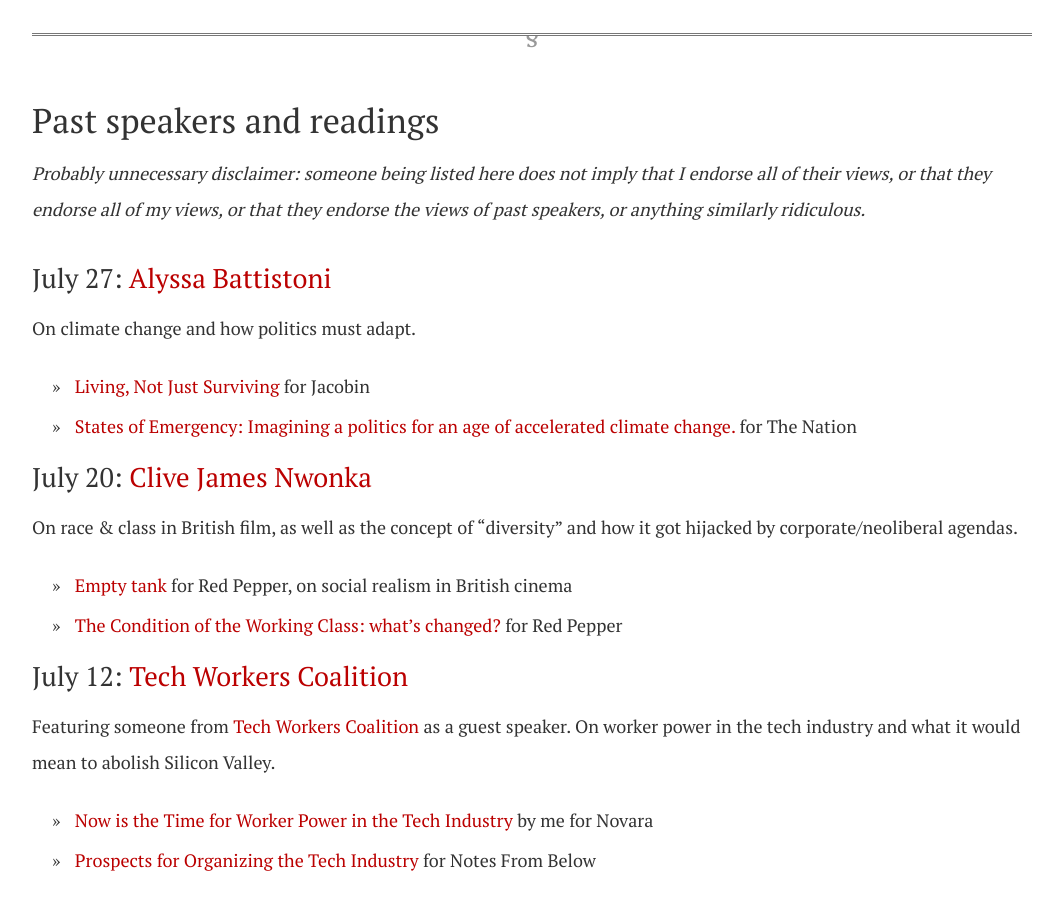
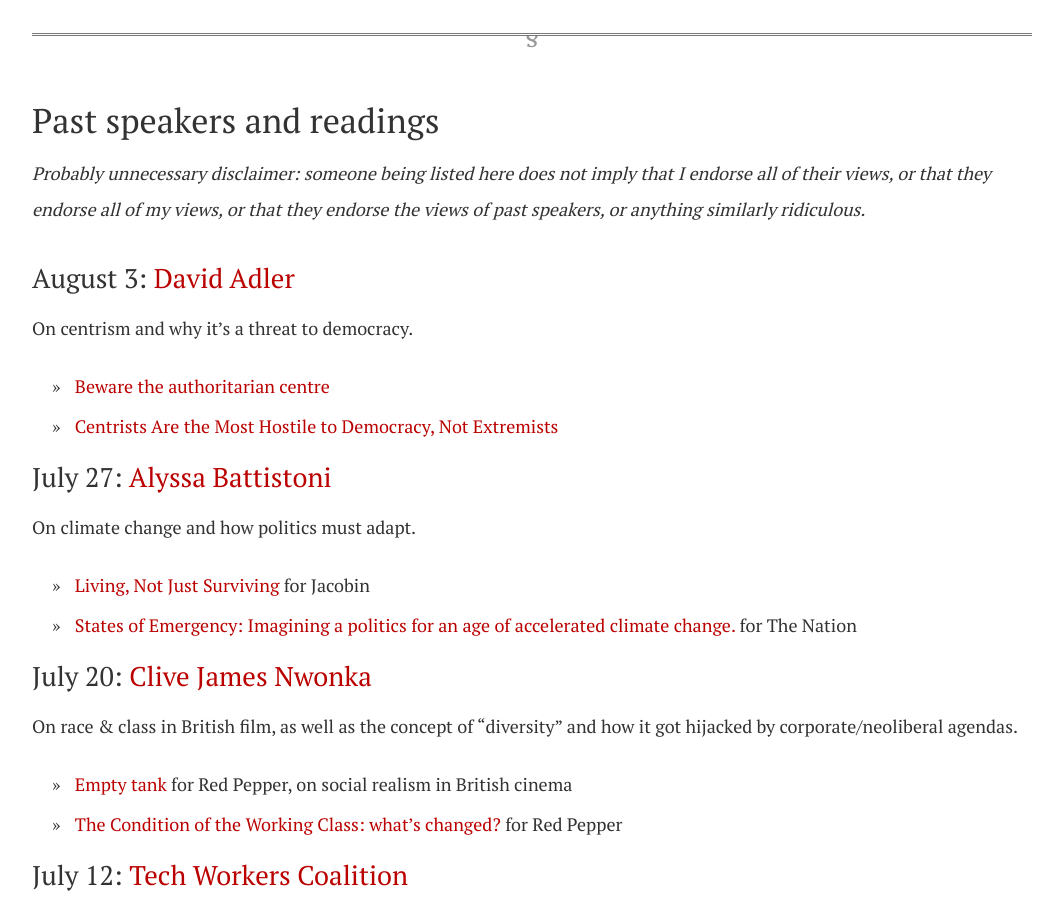
Before and after one commit to dellsystem/dellsystem.github.io, a Jekyll site: the page built from reading-group/index.md, in a window 1280 px wide and 900 px high, scrolled down 1095 px. Shown: the whole window, without its empty margins (108-1171 px from the left). Built offline with Jekyll 4.4.1, drawn with Linux system fonts in a browser that asks for light colours.

Commit message:
Add reading group readings for August 3

```diff
--- a/reading-group/index.md
+++ b/reading-group/index.md
@@ -22,6 +22,13 @@ If you've written articles that you'd like participants to read in order to fram
 ## Past speakers and readings
 
 _Probably unnecessary disclaimer: someone being listed here does not imply that I endorse all of their views, or that they endorse all of my views, or that they endorse the views of past speakers, or anything similarly ridiculous._
+
+### August 3: [David Adler](https://twitter.com/davidrkadler)
+
+On centrism and why it's a threat to democracy.
+
+* [Beware the authoritarian centre](https://www.opendemocracy.net/uk/david-adler/beware-authoritarian-centre)
+* [Centrists Are the Most Hostile to Democracy, Not Extremists](https://www.nytimes.com/interactive/2018/05/23/opinion/international-world/centrists-democracy.html)
 
 ### July 27: [Alyssa Battistoni](https://twitter.com/alybatt)
 
```
